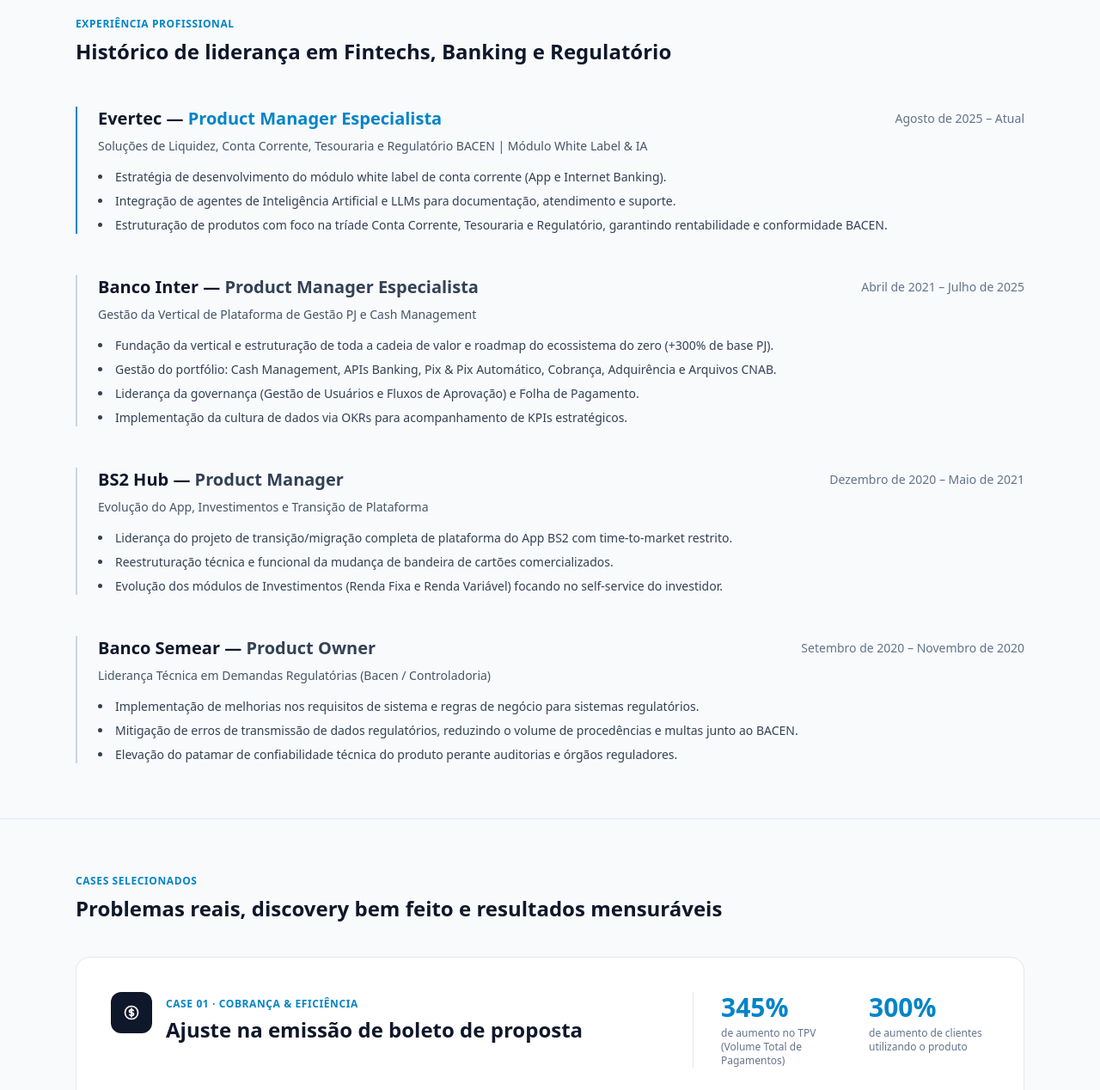
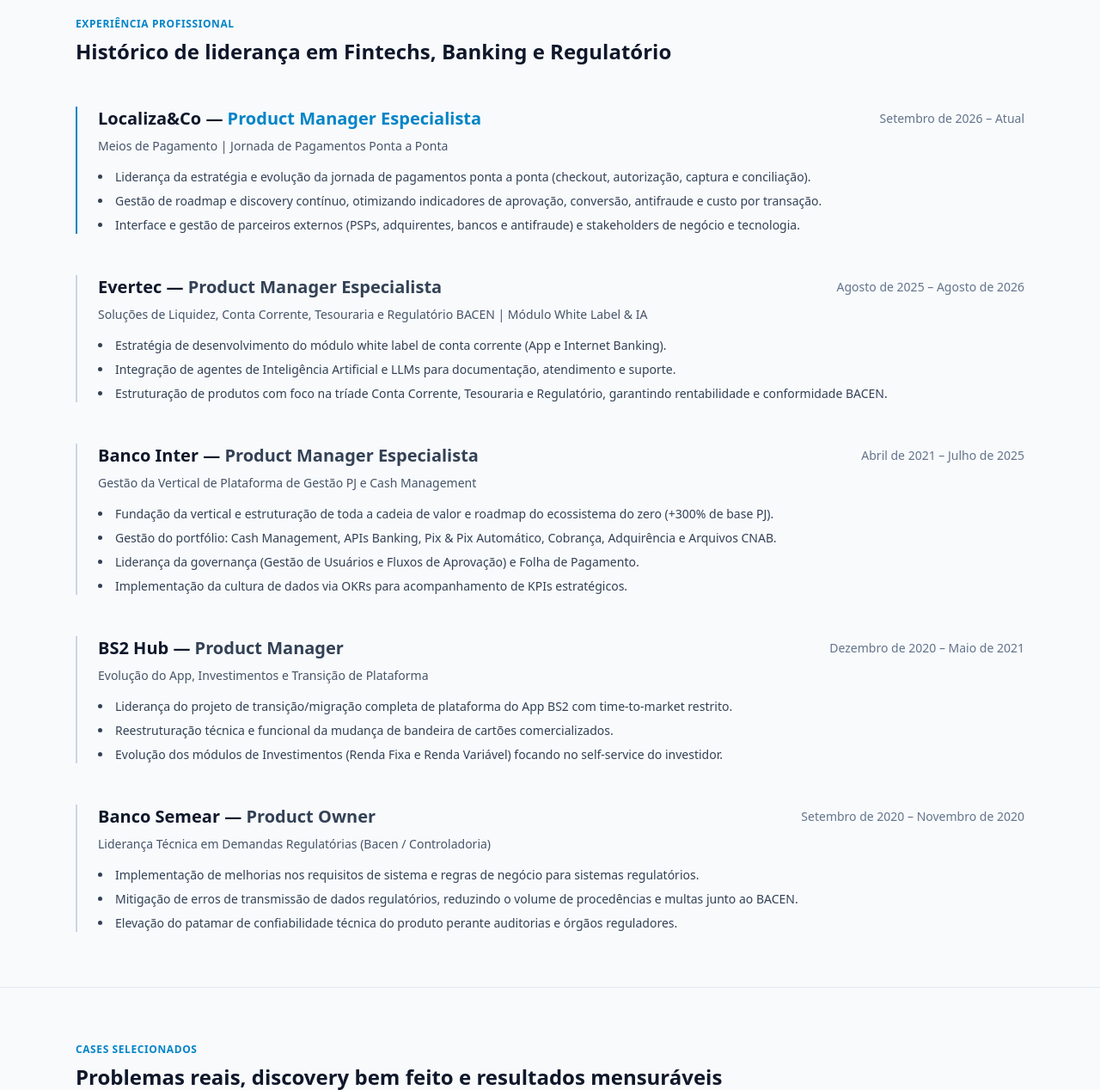
Before and after one commit to rodrigoerocha/portifolio, a plain HTML site: page index.html in a window 1280 px wide. Shown: the part 1310-2578 px from the top of the page at 86% size. Drawn offline with nearby package versions, Linux system fonts and the light colour scheme.

Commit message:
Update index.html

```diff
--- a/index.html
+++ b/index.html
@@ -161,8 +161,21 @@
             <div class="space-y-12">
                 <div class="relative pl-6 border-l-2 border-brand-600">
                     <div class="flex flex-col md:flex-row md:items-center justify-between mb-2">
-                        <h3 class="text-xl font-bold text-slate-900">Evertec — <span class="text-brand-600 font-semibold">Product Manager Especialista</span></h3>
-                        <span class="text-sm text-slate-500 font-medium">Agosto de 2025 – Atual</span>
+                        <h3 class="text-xl font-bold text-slate-900">Localiza&Co — <span class="text-brand-600 font-semibold">Product Manager Especialista</span></h3>
+                        <span class="text-sm text-slate-500 font-medium">Setembro de 2026 – Atual</span>
+                    </div>
+                    <p class="text-slate-600 text-sm mb-4">Meios de Pagamento | Jornada de Pagamentos Ponta a Ponta</p>
+                    <ul class="list-disc list-inside text-sm text-slate-700 space-y-2">
+                        <li>Liderança da estratégia e evolução da jornada de pagamentos ponta a ponta (checkout, autorização, captura e conciliação).</li>
+                        <li>Gestão de roadmap e discovery contínuo, otimizando indicadores de aprovação, conversão, antifraude e custo por transação.</li>
+                        <li>Interface e gestão de parceiros externos (PSPs, adquirentes, bancos e antifraude) e stakeholders de negócio e tecnologia.</li>
+                    </ul>
+                </div>
+
+                <div class="relative pl-6 border-l-2 border-slate-300">
+                    <div class="flex flex-col md:flex-row md:items-center justify-between mb-2">
+                        <h3 class="text-xl font-bold text-slate-900">Evertec — <span class="text-slate-700 font-semibold">Product Manager Especialista</span></h3>
+                        <span class="text-sm text-slate-500 font-medium">Agosto de 2025 – Agosto de 2026</span>
                     </div>
                     <p class="text-slate-600 text-sm mb-4">Soluções de Liquidez, Conta Corrente, Tesouraria e Regulatório BACEN | Módulo White Label & IA</p>
                     <ul class="list-disc list-inside text-sm text-slate-700 space-y-2">
@@ -237,11 +250,11 @@
                         </div>
                         <div class="flex gap-8 md:pl-8 md:border-l border-slate-200 flex-shrink-0">
                             <div>
-                                <div class="text-3xl font-extrabold text-brand-600">345%</div>
+                                <div class="text-3xl font-extrabold text-brand-600">254%</div>
                                 <div class="text-xs text-slate-500 mt-1 max-w-[140px]">de aumento no TPV (Volume Total de Pagamentos)</div>
                             </div>
                             <div>
-                                <div class="text-3xl font-extrabold text-brand-600">300%</div>
+                                <div class="text-3xl font-extrabold text-brand-600">176%</div>
                                 <div class="text-xs text-slate-500 mt-1 max-w-[140px]">de aumento de clientes utilizando o produto</div>
                             </div>
                         </div>
```
